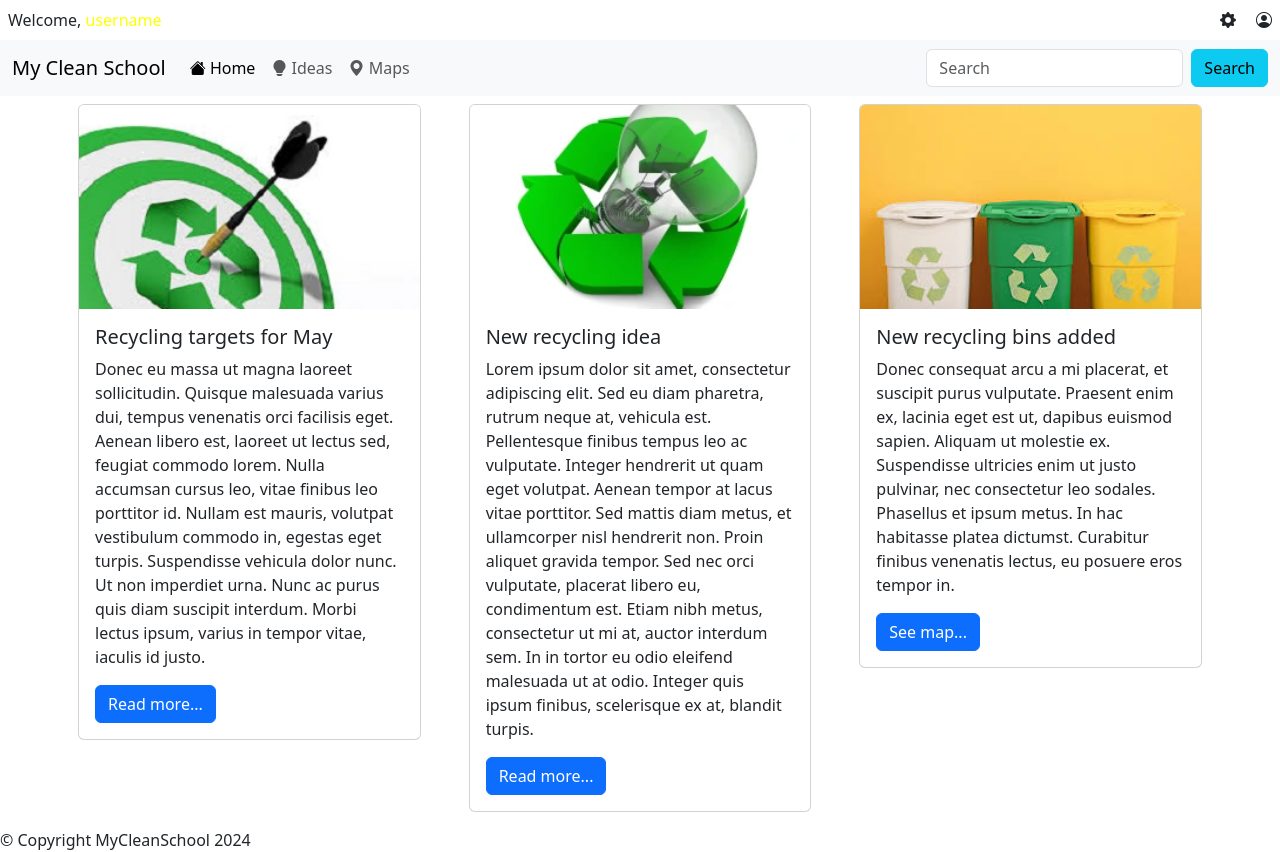
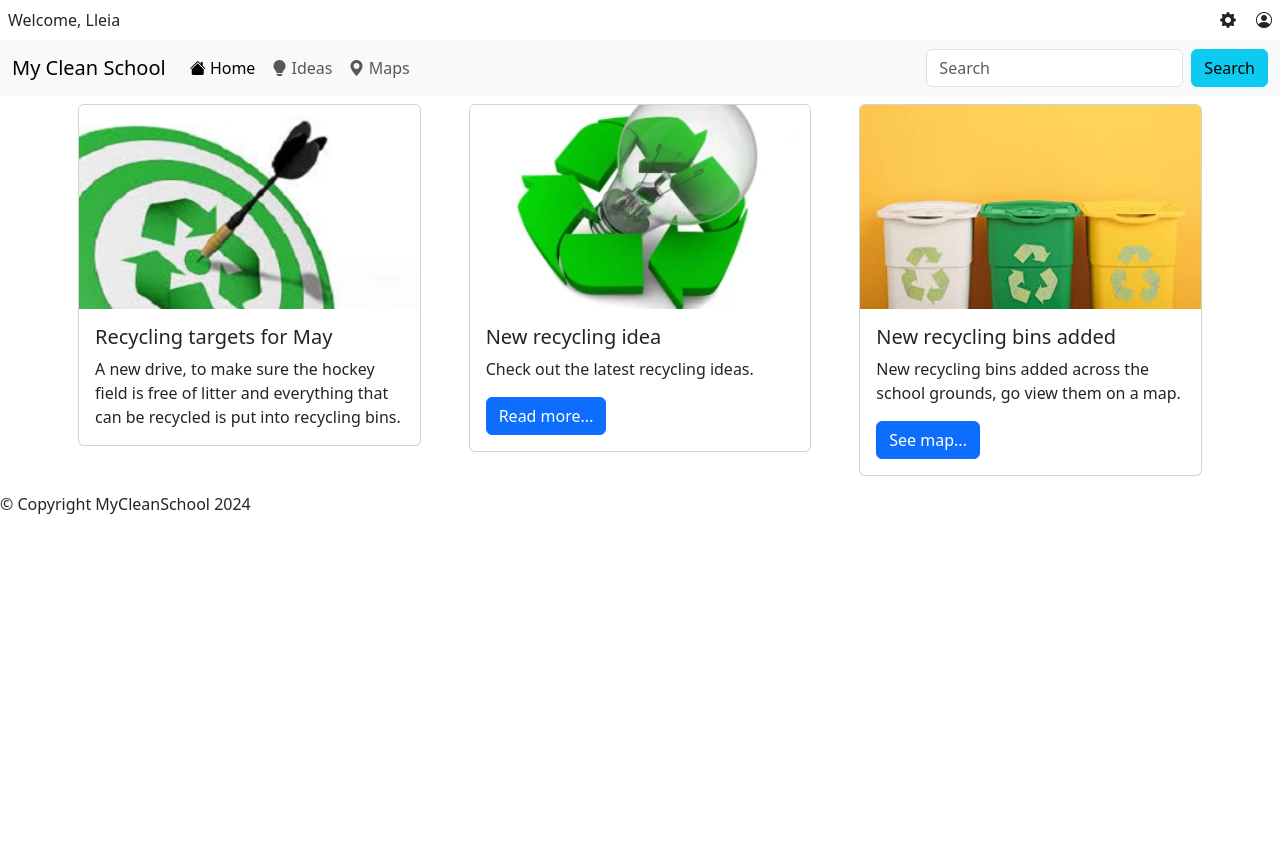
Before and after one commit to Stalib/stalib.github.io, a website: page Index.html in a window 1280 px wide. After the commit the page ends 800 px from the top, so only its background shows below. Drawn offline with nearby package versions, Linux system fonts and the light colour scheme.

Commit message:
Replaced lorem ipsum

```diff
--- a/Index.html
+++ b/Index.html
@@ -17,7 +17,7 @@
 <body>
     <header id="header">
         <div class="hstack gap-1">
-            <div class="p-2">Welcome, <span style="color:yellow;">username</span></div>
+            <div class="p-2">Welcome, Lleia</div>
             <div class="p-2 ms-auto"><a href="settings.html"><i class="bi bi-gear-fill"></i></a></div>
             <div class="p-2"><i class="bi bi-person-circle"></i></div>
         </div>
@@ -52,9 +52,8 @@
                     <div class="card-body">
                         <h5 class="card-title">Recycling targets for May</h5>
                         <p class="card-text">
-                            Donec eu massa ut magna laoreet sollicitudin. Quisque malesuada varius dui, tempus venenatis orci facilisis eget. Aenean libero est, laoreet ut lectus sed, feugiat commodo lorem. Nulla accumsan cursus leo, vitae finibus leo porttitor id. Nullam est mauris, volutpat vestibulum commodo in, egestas eget turpis. Suspendisse vehicula dolor nunc. Ut non imperdiet urna. Nunc ac purus quis diam suscipit interdum. Morbi lectus ipsum, varius in tempor vitae, iaculis id justo.
+                            A new drive, to make sure the hockey field is free of litter and everything that can be recycled is put into recycling bins.
                         </p>
-                        <a href="#" class="btn btn-primary">Read more...</a>
                     </div>
                 </div>
             </div>
@@ -63,9 +62,9 @@
                     <img src="img/cards/recycling-ideas.webp" class="card-img-top" alt="...">
                     <div class="card-body">
                         <h5 class="card-title">New recycling idea</h5>
-                        <p class="card-text">Lorem ipsum dolor sit amet, consectetur adipiscing elit. Sed eu diam pharetra, rutrum neque at, vehicula est. Pellentesque finibus tempus leo ac vulputate. Integer hendrerit ut quam eget volutpat. Aenean tempor at lacus vitae porttitor. Sed mattis diam metus, et ullamcorper nisl hendrerit non. Proin aliquet gravida tempor. Sed nec orci vulputate, placerat libero eu, condimentum est. Etiam nibh metus, consectetur ut mi at, auctor interdum sem. In in tortor eu odio eleifend malesuada ut at odio. Integer quis ipsum finibus, scelerisque ex at, blandit turpis.
+                        <p class="card-text"> Check out the latest recycling ideas.
                         </p>
-                        <a href="#" class="btn btn-primary">Read more...</a>
+                        <a href="Ideas.html" class="btn btn-primary">Read more...</a>
                     </div>
                 </div>
             </div>
@@ -75,9 +74,9 @@
                     <div class="card-body">
                         <h5 class="card-title">New recycling bins added</h5>
                         <p class="card-text">
-                            Donec consequat arcu a mi placerat, et suscipit purus vulputate. Praesent enim ex, lacinia eget est ut, dapibus euismod sapien. Aliquam ut molestie ex. Suspendisse ultricies enim ut justo pulvinar, nec consectetur leo sodales. Phasellus et ipsum metus. In hac habitasse platea dictumst. Curabitur finibus venenatis lectus, eu posuere eros tempor in.
+                            New recycling bins added across the school grounds, go view them on a map.
                         </p>
-                        <a href="#" class="btn btn-primary">See map...</a>
+                        <a href="maps.html" class="btn btn-primary">See map...</a>
                     </div>
                 </div>
             </div>
```
Also changed, not shown: Ideas.html (+1 -1 lines), maps.html (+9 -3 lines), settings.html (+4 -4 lines), img/garbagecan-black.png.
